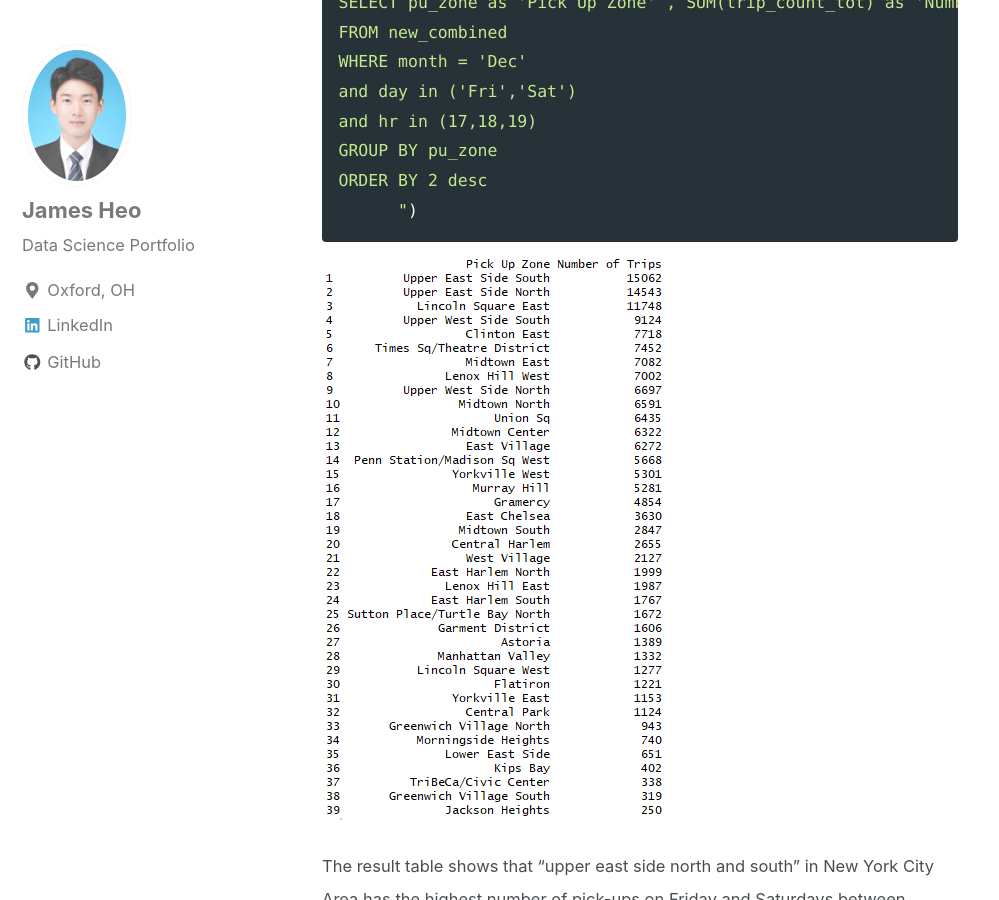
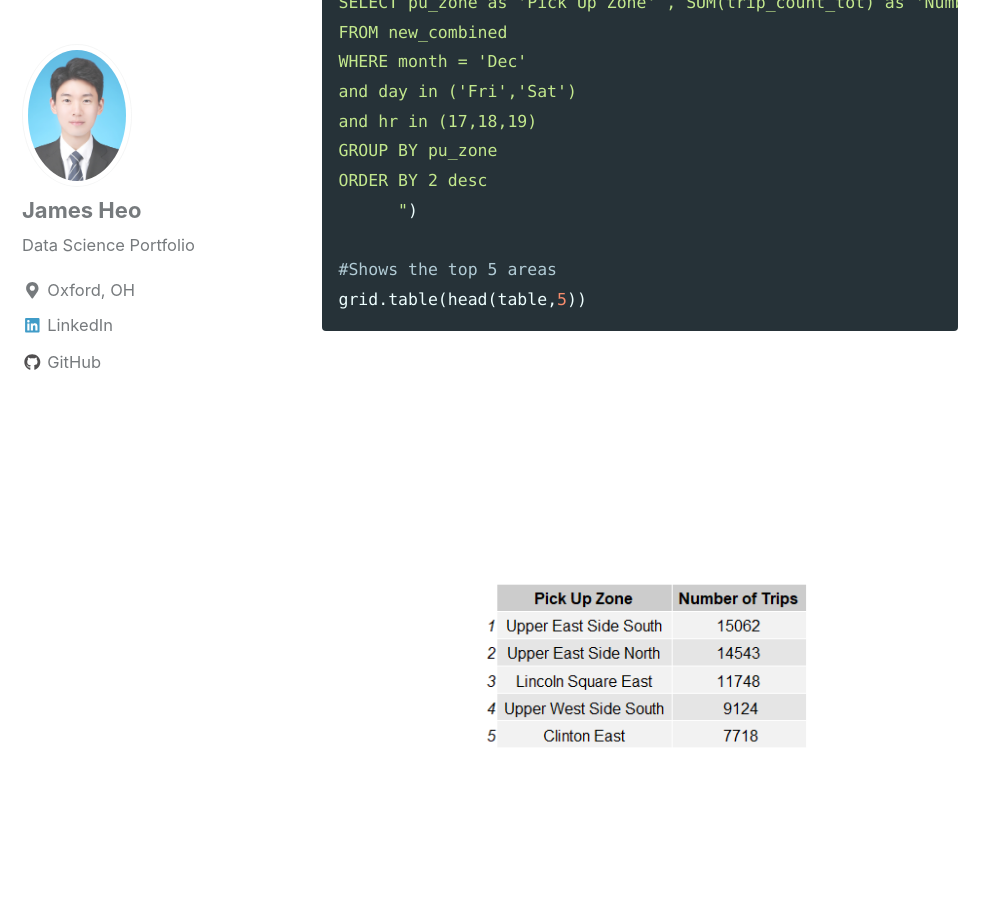
Before and after one commit to JamesHeo/heojstats.github.io, a Jekyll site: the page built from _posts/2018-06-13-NYCTaxiCaps.md, in a window 1280 px wide and 900 px high, scrolled down 3396 px. Shown: the whole window, without its empty margins (0-999 px from the left). Built offline with Jekyll 4.4.1, drawn with Linux system fonts in a browser that asks for light colours; nearby versions of some CDN libraries.

Commit message:
Added R code and the table

````diff
--- a/_posts/2018-06-13-NYCTaxiCaps.md
+++ b/_posts/2018-06-13-NYCTaxiCaps.md
@@ -53,6 +53,9 @@
 GROUP BY pu_zone
 ORDER BY 2 desc
       ")
+
+#Shows the top 5 areas
+grid.table(head(table,5))
 ```
 
 <img src="{{ site.url }}{{ site.baseurl }}/images/NYCTaxi/numtrips.png" alt="num_trips table">
````
Also changed, not shown: images/BC.JPG (deleted), images/NYCTaxi/TS.jpg (deleted), images/NYCTaxi/numtrips.PNG, images/TS.JPG (deleted), images/about.jpg (deleted), images/main3.jpg (deleted), images/main4.jpg (deleted), images/shidlerhall.jpg (deleted), 3 other files.
